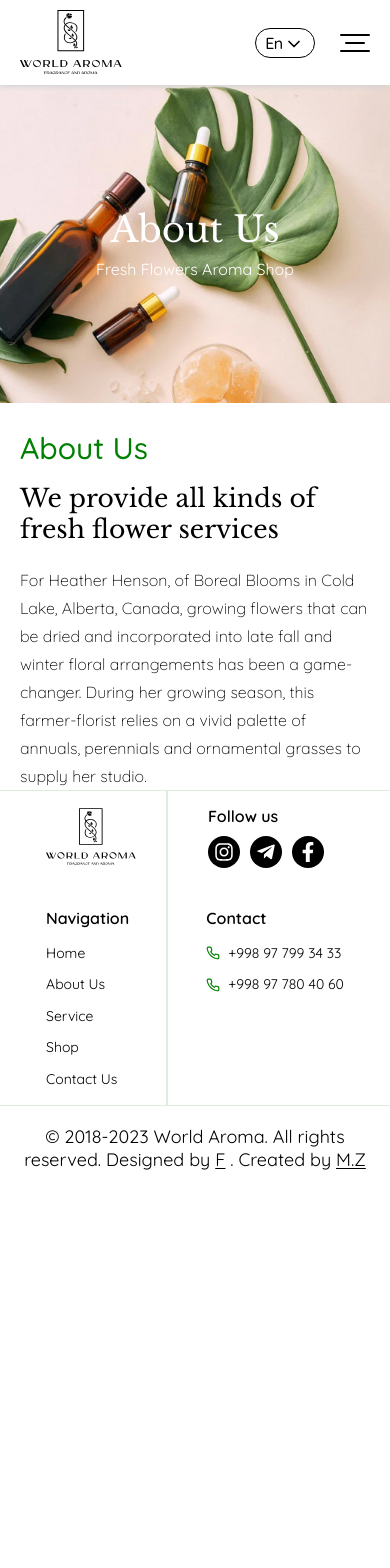
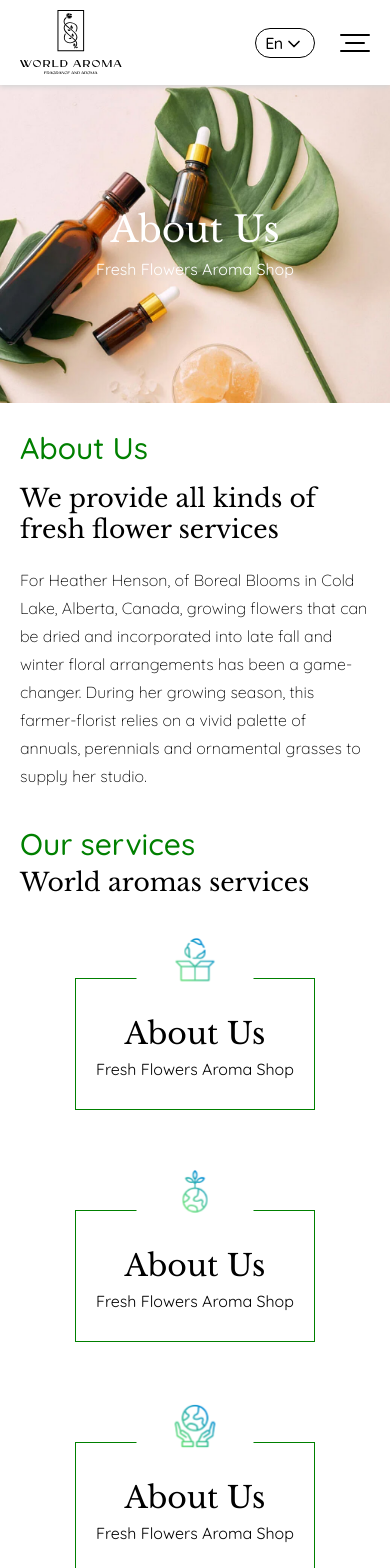
Before and after one commit to mzayniddin/world-aroma, a React (Vite) app: page /about in a window 390 px wide. Shown: the top 1568 px of the page. Before the commit the page ends 1191 px from the top, so only its background shows below. Built offline with nearby package versions, Linux system fonts and the light colour scheme.

Commit message:
added our services

```diff
--- a/public/locales/en/translation.json
+++ b/public/locales/en/translation.json
@@ -7,5 +7,6 @@
     "shop_now": "Shop now",
     "our_aromas": "Our Aromas",
     "popular_aromas": "Popular Aromas",
-    "follow_us": "Follow us"
+    "follow_us": "Follow us",
+    "our": "Our"
 }
--- a/public/locales/ru/translation.json
+++ b/public/locales/ru/translation.json
@@ -7,5 +7,6 @@
     "shop_now": "Купить сейчас",
     "our_aromas": "Наши ароматы",
     "popular_aromas": "Популярные ароматы",
-    "follow_us": "Подписывайтесь"
+    "follow_us": "Подписывайтесь",
+    "our": "Наши"
 }
--- /dev/null
+++ b/src/components/our-services/OurServices.jsx
@@ -0,0 +1,28 @@
+import { useTranslation } from "react-i18next";
+import ServiceType from "../service-type/ServiceType";
+import "./OurServices.scss";
+
+const OurServices = () => {
+    const { t } = useTranslation();
+    return (
+        <section className="our-services">
+            <div className="container">
+                <div className="our-services__heading">
+                    <span className="our-services__sub-title sub-title">
+                        {t("our")} {t("services")}
+                    </span>
+                    <h2 className="our-services__title title">
+                        World aromas services
+                    </h2>
+                </div>
+                <div className="our-services__type-wripper">
+                    <ServiceType />
+                    <ServiceType />
+                    <ServiceType />
+                </div>
+            </div>
+        </section>
+    );
+};
+
+export default OurServices;
--- /dev/null
+++ b/src/components/our-services/OurServices.scss
@@ -0,0 +1,53 @@
+.our-services {
+    padding: 35px 0 95px;
+
+    &__heading {
+        display: flex;
+        flex-direction: column;
+        align-items: center;
+        row-gap: 9px;
+        margin-bottom: 95px;
+    }
+
+    &__type-wripper {
+        display: flex;
+        justify-content: space-around;
+        flex-wrap: wrap;
+        gap: 100px 20px;
+    }
+
+    .service-type {
+        &:first-child::after {
+            content: url(../../assets/ui-icons/advantage-img1.svg);
+        }
+
+        &:nth-child(2)::after {
+            content: url(../../assets/ui-icons/advantage-img2.svg);
+        }
+
+        &:last-child::after {
+            content: url(../../assets/ui-icons/advantage-img4.svg);
+        }
+    }
+}
+
+@media screen and (max-width: 768px) {
+    .our-services {
+        padding: 40px 0;
+
+        &__heading {
+            align-items: flex-start;
+            margin-bottom: 80px;
+        }
+
+        &__sub-title {
+            font-weight: 500 !important;
+            font-size: 30px !important;
+        }
+
+        &__title {
+            font-size: 25px !important;
+            line-height: 125% !important;
+        }
+    }
+}
--- /dev/null
+++ b/src/components/service-type/ServiceType.jsx
@@ -0,0 +1,14 @@
+import "./ServiceType.scss";
+
+const ServiceType = () => {
+    return (
+        <div className="service-type">
+            <h2 className="service-type__title title">About Us</h2>
+            <span className="service-type__sub-title">
+                Fresh Flowers Aroma Shop
+            </span>
+        </div>
+    );
+};
+
+export default ServiceType;
--- /dev/null
+++ b/src/components/service-type/ServiceType.scss
@@ -0,0 +1,27 @@
+.service-type {
+    text-align: center;
+    padding: 30px 20px;
+    border: 1px solid var(--green-c);
+    position: relative;
+
+    &::after {
+        padding: 10px 36px;
+        position: absolute;
+        background-color: var(--white-c);
+        background-repeat: no-repeat;
+        background-position: center;
+        top: -40%;
+        left: 50%;
+        transform: translateX(-50%);
+        z-index: 1;
+    }
+}
+
+
+@media screen and (max-width: 768px) {
+    .service-type {
+        &__title {
+            font-size: 30px !important;
+        }
+    }
+}
--- a/src/pages/About.jsx
+++ b/src/pages/About.jsx
@@ -1,12 +1,14 @@
 // COMPONENTS
 import Intro from "../components/intro/Intro";
 import AboutUs from "../components/about-us/AboutUs";
+import OurServices from "../components/our-services/OurServices";
 
 const About = () => {
     return (
         <main>
             <Intro title="about_us" />
             <AboutUs />
+            <OurServices />
         </main>
     );
 };
```
